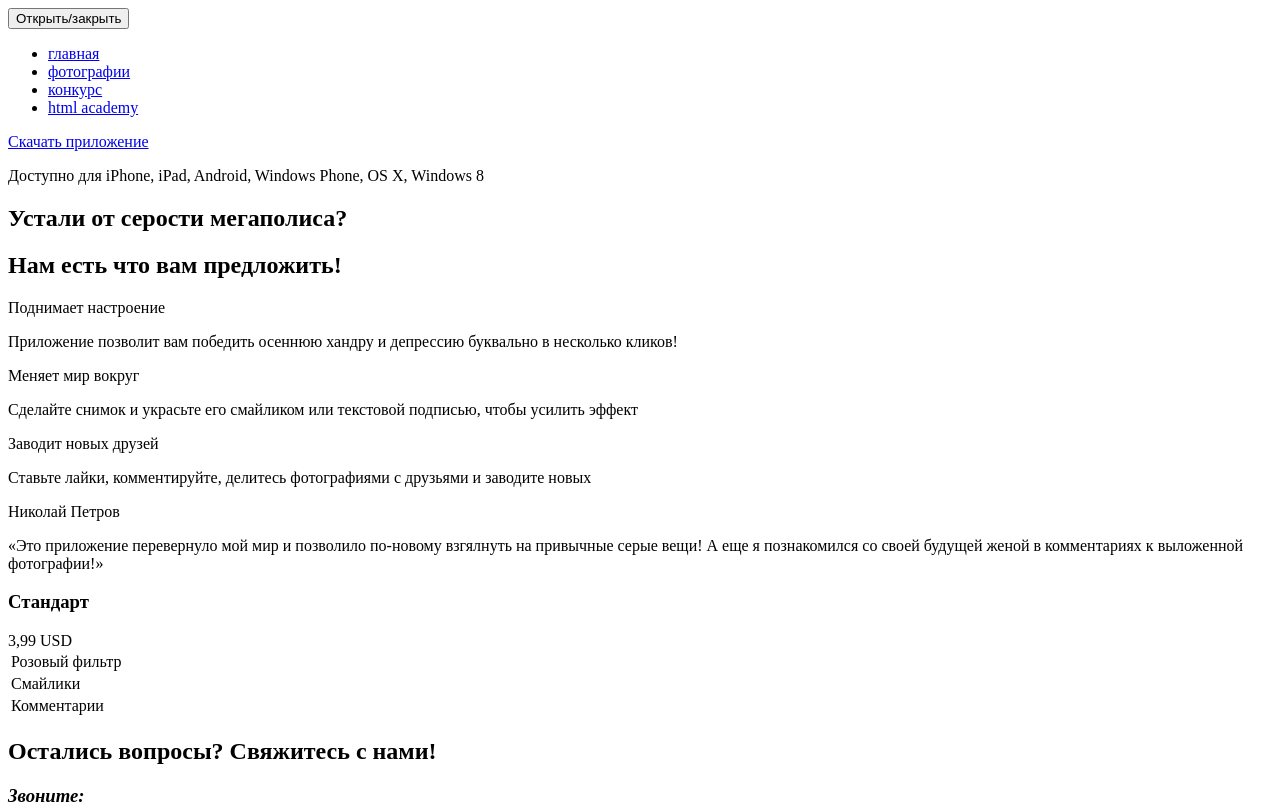
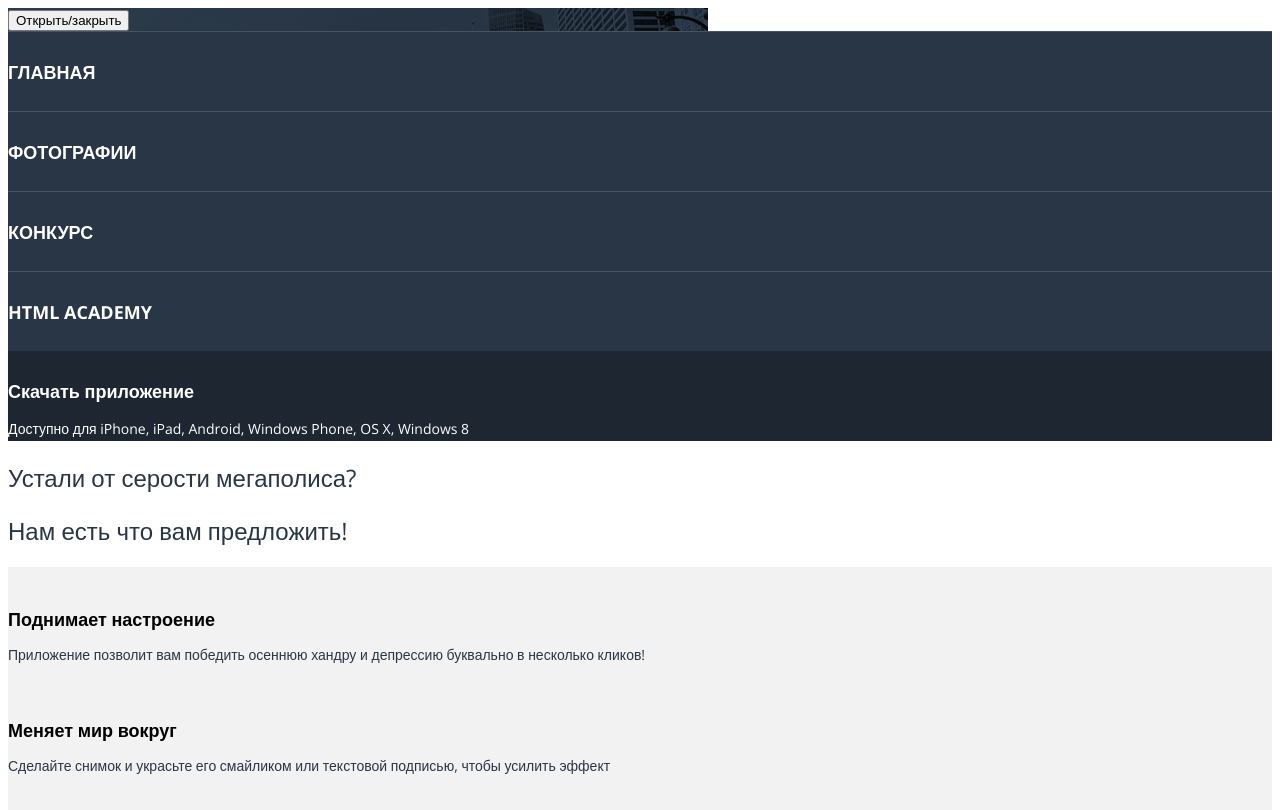
Before and after one commit to Odlix/242228-pink, a website: page index.html in a window 1280 px wide. Shown: the top 810 px of the page. Drawn offline with nearby package versions, Linux system fonts and the light colour scheme; files that its build step writes are made by us from their sources.

Commit message:
Черновой набросок index

```diff
--- a/index.html
+++ b/index.html
@@ -3,6 +3,8 @@
   <head>
     <meta charset="utf-8">
     <title>HTML Academy: Пинк</title>
+    <link rel="stylesheet" href="css/style.css">
+    <link rel="stylesheet" href="https://fonts.googleapis.com/css?family=Open+Sans:300,400,700&subset=cyrillic">
   </head>
   <body>
     <header class="page-header">
--- /dev/null
+++ b/less/blocks/description.less
@@ -0,0 +1,25 @@
+.description__slogan {
+  color: @description__slogan-color;
+  font-size: 24px;
+  font-weight: 300;
+}
+
+.description__advantages {
+  background-color: #f2f2f2;
+}
+
+.description__item {
+  padding-top: 40px;
+}
+
+.description__header {
+  color: black;
+  font-size: 18px;
+  font-weight: 700;
+}
+
+.description__text {
+  color: #283645;
+  font-size: 14px;
+  font-weight: 400;
+}
--- /dev/null
+++ b/less/blocks/main-nav.less
@@ -0,0 +1,27 @@
+.main-nav {
+
+}
+
+.main-nav__items {
+  margin: 0;
+  padding: 0;
+  list-style: none;
+}
+
+.main-nav__item {
+  padding-top: 25px;
+  padding-bottom: 23px;
+  background-color: @main-nav-bg;
+  box-shadow: inset 0 1px 0 rgba(255, 255, 255, 0.15), 0 1px 0 black;
+}
+
+.main-nav__item a {  /* Можно ли так?? */
+  text-decoration: none;
+  color: white;
+  font-size: 18px;
+  font-weight: 700;
+  line-height: 32px;
+  text-transform: uppercase;
+  margin-left: auto;
+  margin-right: auto; /* Выравние по центру не удалось */
+}
--- /dev/null
+++ b/less/blocks/page-header.less
@@ -0,0 +1,4 @@
+.page-header {
+  background-image: url("../../img/bg-back-mobile@1x.jpg");
+  background-repeat: no-repeat;
+}
--- /dev/null
+++ b/less/blocks/promote-app.less
@@ -0,0 +1,22 @@
+.promote-app {
+  background-color: @promote-app-bg;
+  padding-top: 30px;
+}
+
+// .promote-app a {
+.promote-app__download {
+
+
+  font-size: 18px;
+  font-weight: 700;
+  line-height: 18px;
+  text-decoration: none;
+  color: white;
+}
+
+.promote-app__text {
+  color: white;
+  font-size: 14px;
+  font-weight: 300;
+  line-height: 24px;
+}
--- /dev/null
+++ b/less/blocks/reviews.less
@@ -0,0 +1,17 @@
+.review__item {
+  padding-top: 50px;
+}
+
+.review__author {
+  color: black;
+  font-size: 18px;
+  font-weight: 700;
+  line-height: 70px;
+  margin-bottom: 25px;
+}
+
+.reviews__text {
+  font-size: 14px;
+  font-weight: 400;
+  line-height: 30px;
+}
--- /dev/null
+++ b/less/global/global.less
@@ -0,0 +1,4 @@
+body {
+  font-family: 'Open Sans', 'Arial', sans-serif;
+
+}
--- /dev/null
+++ b/less/global/variables.less
@@ -0,0 +1,3 @@
+@main-nav-bg: #283645;
+@promote-app-bg: #1d2631;
+@description__slogan-color: #283645;
--- /dev/null
+++ b/less/style.less
@@ -0,0 +1,13 @@
+@import "global/global.less";
+@import "global/variables.less";
+@import "global/mixins.less";
+
+@import "blocks/page-header.less";
+@import "blocks/main-nav.less";
+@import "blocks/promote-app.less";
+@import "blocks/description.less";
+@import "blocks/reviews.less";
+@import "blocks/price.less";
+@import "blocks/address.less";
+
+// body { background: red;}
```
Also changed, not shown: less/blocks/achievements.less (added), less/blocks/address.less (added), less/blocks/contacts.less (added), less/blocks/describe-feelings.less (added), less/blocks/editor.less (added), less/blocks/name.less (added), less/blocks/page-footer.less (added), less/blocks/price.less (added), less/blocks/users-photo.less (added), less/blocks/what-app.less (added), less/global/mixins.less (added).
